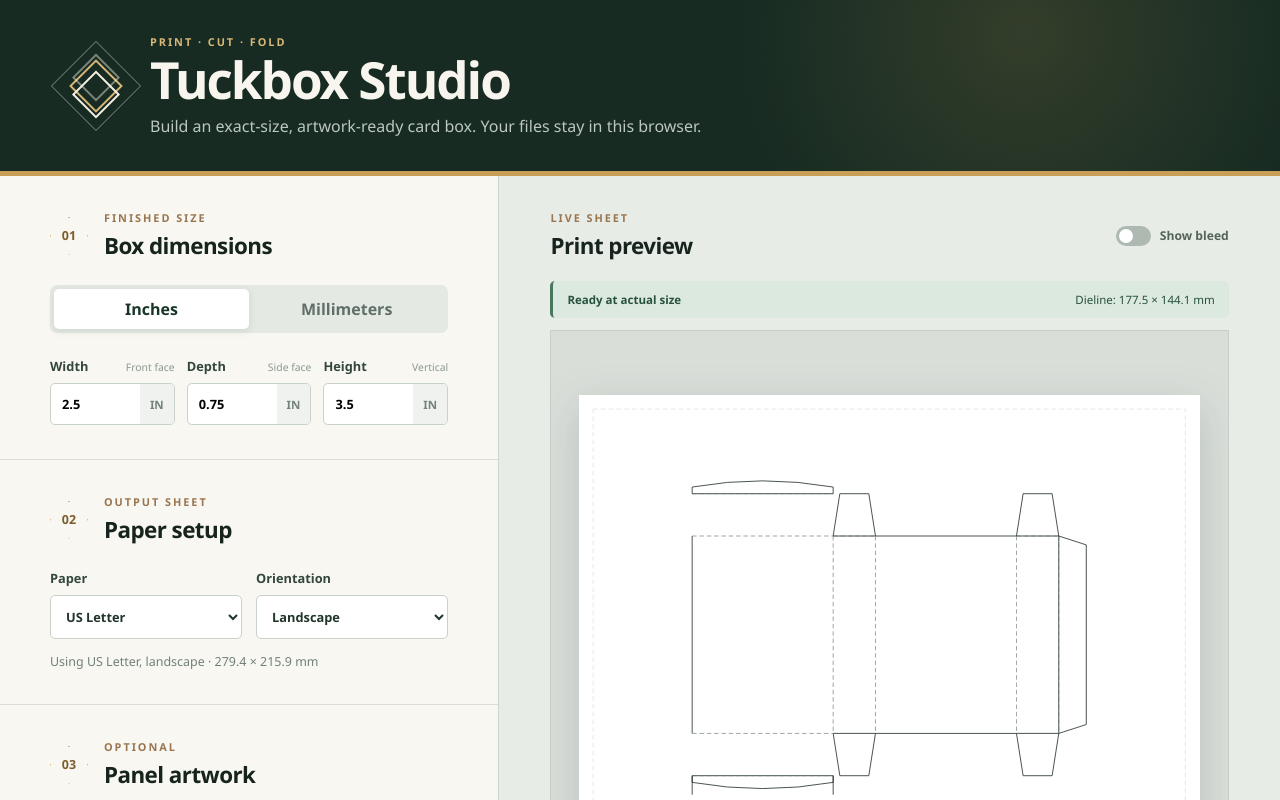
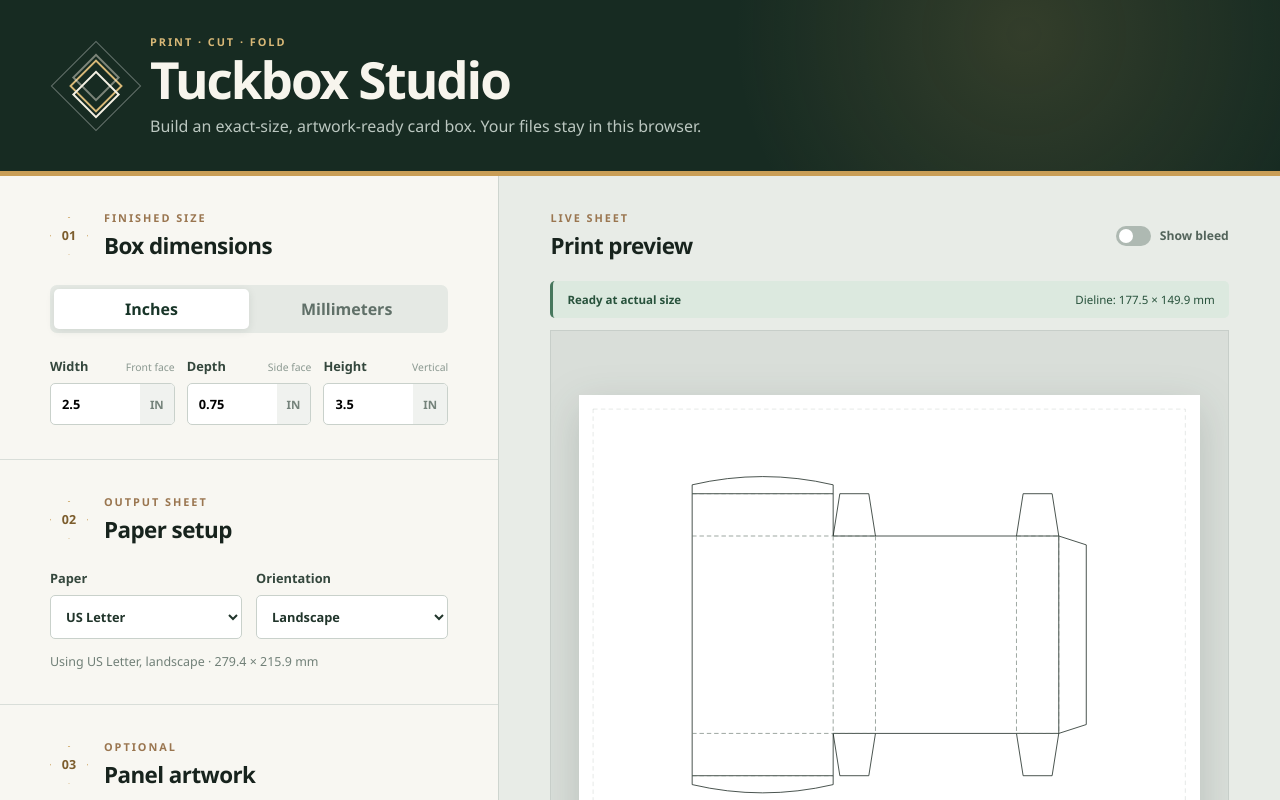
Before and after one commit to dprather12/tuckbox-gen, a React (Vite) app: page / in a window 1280 px wide. Shown: the top 800 px of the page. Built offline with nearby package versions, Linux system fonts and the light colour scheme.

Commit message:
fix defects

```diff
--- a/src/components/DielinePreview.tsx
+++ b/src/components/DielinePreview.tsx
@@ -174,10 +174,10 @@
 
         <g id="cut-lines">
           <line x1={px} y1={py + g.bodyY} x2={px} y2={bodyBottom} className="cut-line" />
-          <line x1={px} y1={py + g.tuckLip} x2={px} y2={top.y} className="cut-line" />
-          <line x1={px + panels.back.width} y1={py + g.tuckLip} x2={px + panels.back.width} y2={top.y} className="cut-line" />
-          <line x1={px} y1={bottom.y + bottom.height} x2={px} y2={bottom.y + g.flapDepth} className="cut-line" />
-          <line x1={px + panels.back.width} y1={bottom.y + bottom.height} x2={px + panels.back.width} y2={bottom.y + g.flapDepth} className="cut-line" />
+          <line x1={top.x} y1={top.y} x2={top.x} y2={py + g.bodyY} className="cut-line" />
+          <line x1={top.x + top.width} y1={top.y} x2={top.x + top.width} y2={py + g.bodyY} className="cut-line" />
+          <line x1={bottom.x} y1={bottom.y} x2={bottom.x} y2={bottom.y + bottom.height} className="cut-line" />
+          <line x1={bottom.x + bottom.width} y1={bottom.y} x2={bottom.x + bottom.width} y2={bottom.y + bottom.height} className="cut-line" />
           <line x1={panels.front.x} y1={py + g.bodyY} x2={panels.front.x + panels.front.width} y2={py + g.bodyY} className="cut-line" />
           <line x1={panels.front.x} y1={bodyBottom} x2={panels.front.x + panels.front.width} y2={bodyBottom} className="cut-line" />
         </g>
--- a/src/geometry.ts
+++ b/src/geometry.ts
@@ -28,7 +28,7 @@
 export function calculateDieline(dimensions: BoxDimensions): Omit<DielineGeometry, "pageX" | "pageY"> {
   const { width: w, depth: d, height: h } = dimensions;
   const glueTab = Math.min(18, Math.max(8, d * 0.65));
-  const tuckLip = Math.min(16, Math.max(7, d * 0.45));
+  const tuckLip = Math.min(20, Math.max(9, d * 0.6));
   const flapDepth = d + tuckLip;
   const bodyY = flapDepth;
 
```
Also changed, not shown: 1 other file (tests, documents, lock files or other folders).
